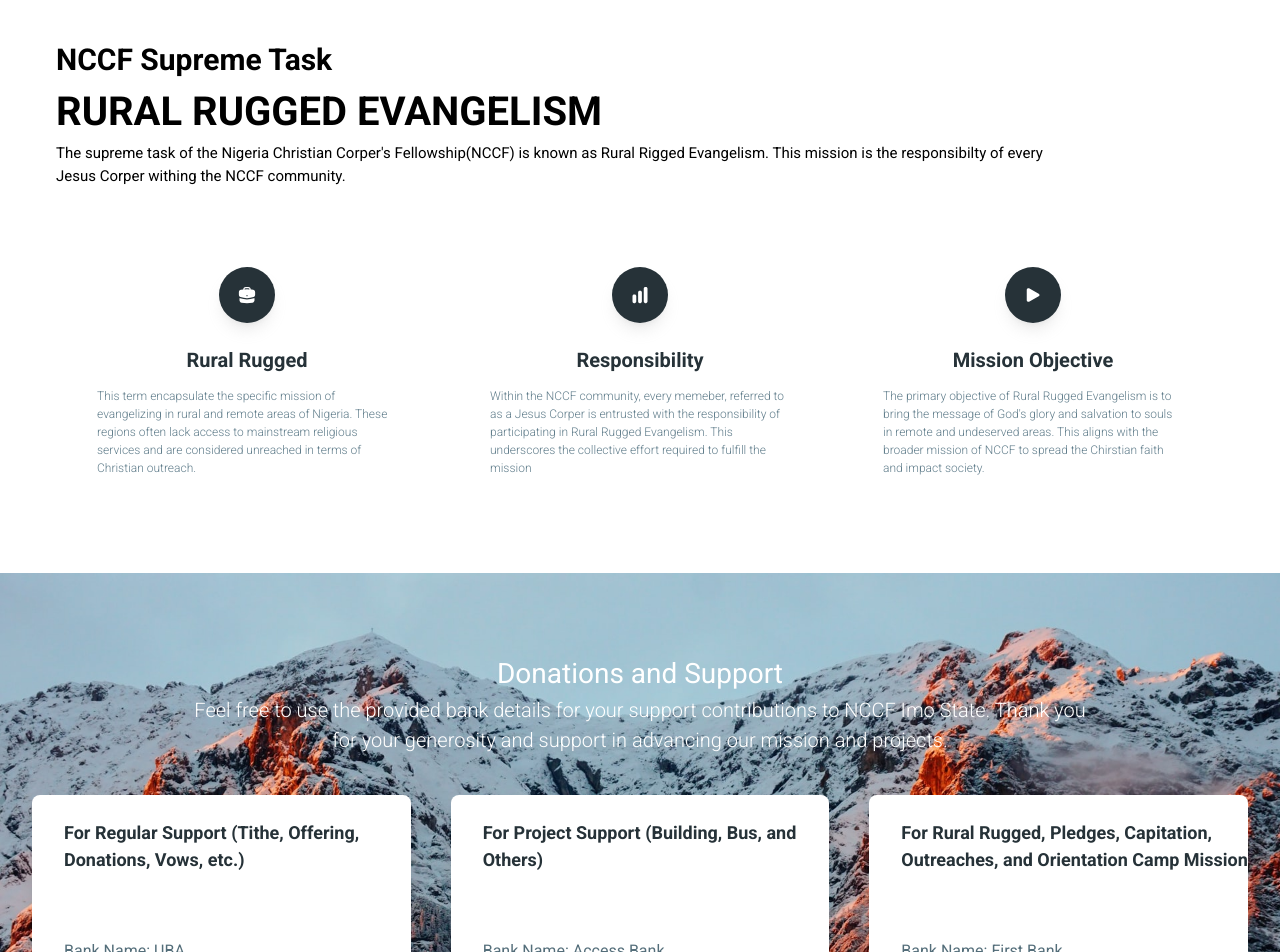
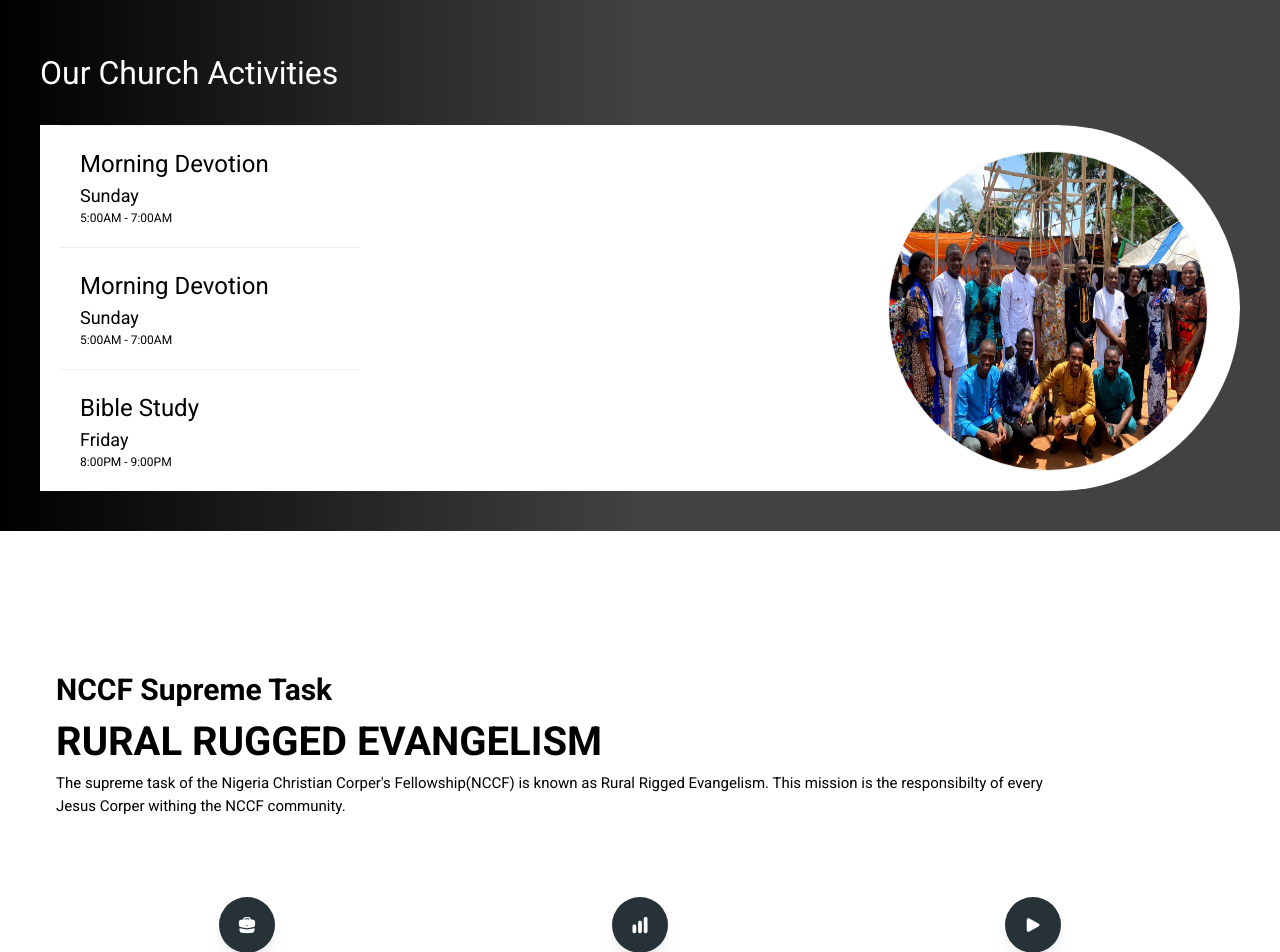
Before and after one commit to sofelaisrael/NCCFIMO, a React (Vite) app: page /home in a window 1280 px wide. Shown: the part 2560-3512 px from the top of the page. Built offline with nearby package versions, Linux system fonts and the light colour scheme.

Commit message:
Weekly Church Actvities

```diff
--- a/index.css
+++ b/index.css
@@ -83,3 +83,8 @@
 .showing {
     opacity: 1;
 }
+
+
+.bg{
+    background: linear-gradient(180deg, transparent, black, black, black, black);
+}
--- /dev/null
+++ b/src/data/church-activities.js
@@ -0,0 +1,19 @@
+export const churchData = [
+    {
+        activity: "Morning Devotion",
+        day: "Sunday",
+        time: '5:00AM - 7:00AM'
+    },
+    {
+        activity: "Morning Devotion",
+        day: "Sunday",
+        time: '5:00AM - 7:00AM'
+    },
+    {
+        activity: "Bible Study",
+        day: "Friday",
+        time: '8:00PM - 9:00PM'
+    }
+]
+
+export default churchData
--- a/src/data/index.js
+++ b/src/data/index.js
@@ -2,3 +2,4 @@
 export * from "@/data/team-data";
 export * from "@/data/contact-data";
 export * from "@/data/donate-details";
+export * from "@/data/church-activities";
--- a/src/pages/home.jsx
+++ b/src/pages/home.jsx
@@ -18,8 +18,8 @@
 import Slider from 'react-slick';
 import { FingerPrintIcon, UsersIcon } from "@heroicons/react/24/solid";
 import { PageTitle, Footer } from "@/widgets/layout";
-import { FeatureCard, TeamCard, DonateCard } from "@/widgets/cards";
-import { featuresData, teamData, contactData, donateData } from "@/data";
+import { FeatureCard, TeamCard, DonateCard, ActivitiesCard } from "@/widgets/cards";
+import { featuresData, teamData, contactData, donateData, churchData } from "@/data";
 import testimonialData from "@/data/testimonial-data";
 import "slick-carousel/slick/slick.css";
 import "slick-carousel/slick/slick-theme.css";
@@ -297,10 +297,13 @@
 
       {/* team */}
       <section className="w-full flex justify-center pt-20 pb-16">
-        <div className=" mx-auto w-[85%] right">
-          <PageTitle section="Meet Our Ministers" heading="" className='text-[14px]'>
-            NCCF COMPRISES OF MULTIPLE MEMBERS
-          </PageTitle>
+        <div className=" mx-auto w-[85%]">
+          <div className="right">
+            <PageTitle section="Meet Our Ministers" heading="" className='text-[14px]'>
+              NCCF COMPRISES OF MULTIPLE MEMBERS
+            </PageTitle>
+          </div>
+
           <div className="mt-4 down">
             <Slider ref={sliderRef} {...settings}>
               {teamData.map(({ img, name, position, No }) => (
@@ -353,6 +356,27 @@
           </div>
 
         </div>
+      </section>
+
+      {/* Weekly activities */}
+      <section className="relative z-20 bg-black bg-gradient-to-r via-gray-800 from-black to-gray-800 p-10 my-10">
+        <div className="right text-white text-[32px] py-7">
+          <h1>Our Church Activities</h1>
+        </div>
+        <div className="down flex flex-col justify-between items-center relative" >
+         <div className="ri bg-white w-[100%] rounded-r-[9999px] overflow-hidden">
+          {churchData.map(({ activity, day, time }) => (
+            <div className="week flex px-5">
+              <ActivitiesCard activity={activity} day={day} time={time} />
+            </div>
+          ))}
+        </div>
+        <div className="w-[320px] h-[320px] hidden md:flex border rounded-full overflow-hidden absolute right-8 top-[7%]">
+          <img src={img1} className="w-[100%]" alt="" />
+        </div>
+        </div>
+
+
       </section>
 
       {/* contact form and objective */}
@@ -419,9 +443,7 @@
         </div>
       </section>
 
-
-
-      {/* footer */}
+     {/* footer */}
       <div className="bg-white">
         <Footer />
       </div>
--- /dev/null
+++ b/src/widgets/cards/activities.jsx
@@ -0,0 +1,17 @@
+export function ActivitiesCard ({day, activity, time}) {
+  return (
+    <div className='flex flex-col w-[300px] border-t p-5'>
+      <div className="act text-[24px]">
+        {activity}
+      </div>
+      <span className="day text-[18px]">
+        {day}
+      </span>
+      <span className="time text-[12px]">
+        {time}
+      </span>
+    </div>
+  )
+}
+
+export default ActivitiesCard
--- a/src/widgets/cards/donate.jsx
+++ b/src/widgets/cards/donate.jsx
@@ -8,13 +8,16 @@
 
 export function DonateCard({ title, description }) {
     return (
-        <Card className="rounded-lg shadow-lg shadow-gray-500/1 gl h-[250px] relative down">
-            <CardBody className="px-4 md:px-8 box-border relative ">
-                <Typography variant="h5" className="text-[18px] absolute" color="blue-gray">
-                    {title}
-                </Typography>
+        <Card className="rounded-lg shadow-lg shadow-gray-500/1 gl h-[200px] md:h-[250px] w-[400px] mx-auto down md:w-auto">
+            <CardBody className="relative h-full flex flex-col">
+                <div className="w-full px-2 mb-auto">
+                    <Typography variant="h5" className="text-[18px]" color="blue-gray">
+                        {title}
+                    </Typography>
+                </div>
 
-                <div className="desc flex flex-col absolute -bottom-[350%]">
+
+                <div className="desc flex flex-col">
                     {description.map((desc) => (
                         <Typography className="font-normal text-blue-gray-600 text-[14px] md:text-[16px]">
                             {desc}
--- a/src/widgets/cards/index.js
+++ b/src/widgets/cards/index.js
@@ -1,3 +1,4 @@
 export * from "@/widgets/cards/feature-card";
 export * from "@/widgets/cards/team-card";
 export * from "@/widgets/cards/donate";
+export * from "@/widgets/cards/activities";
```
